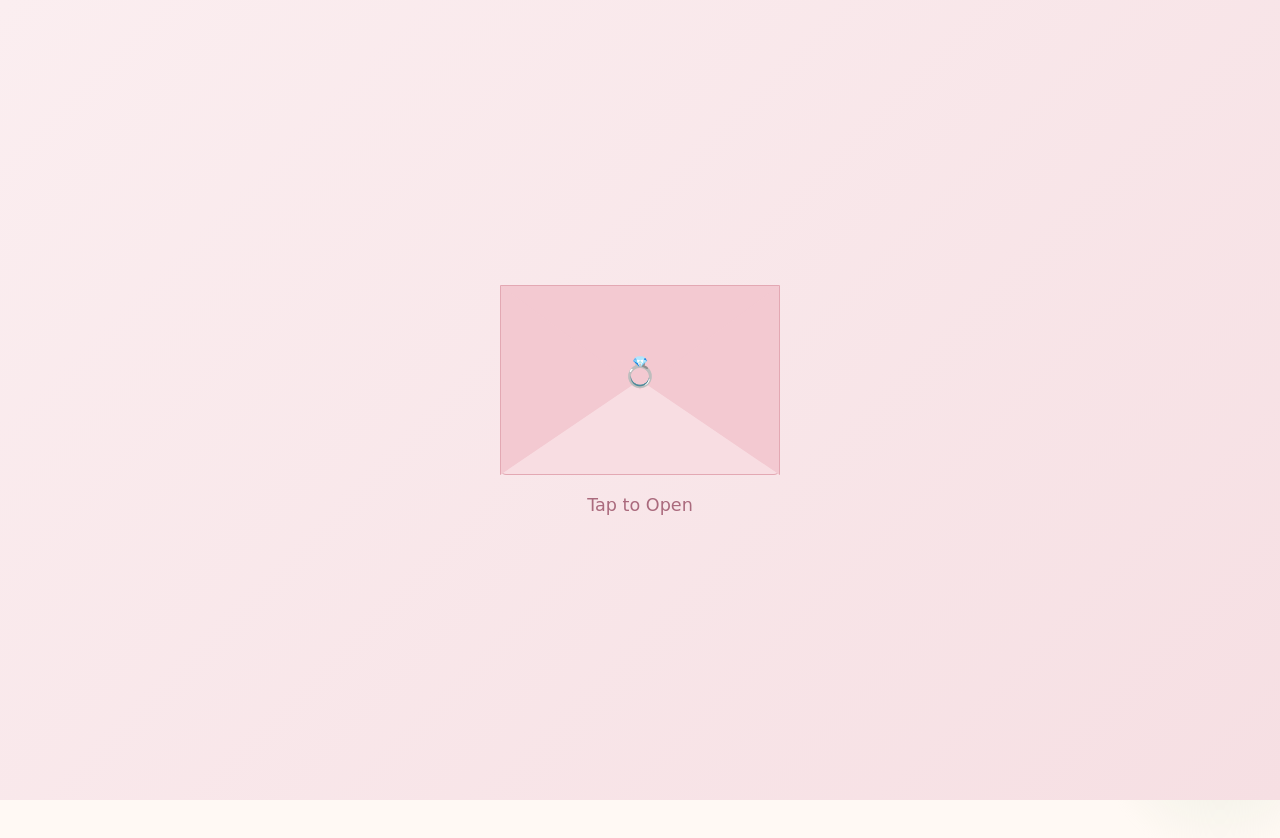
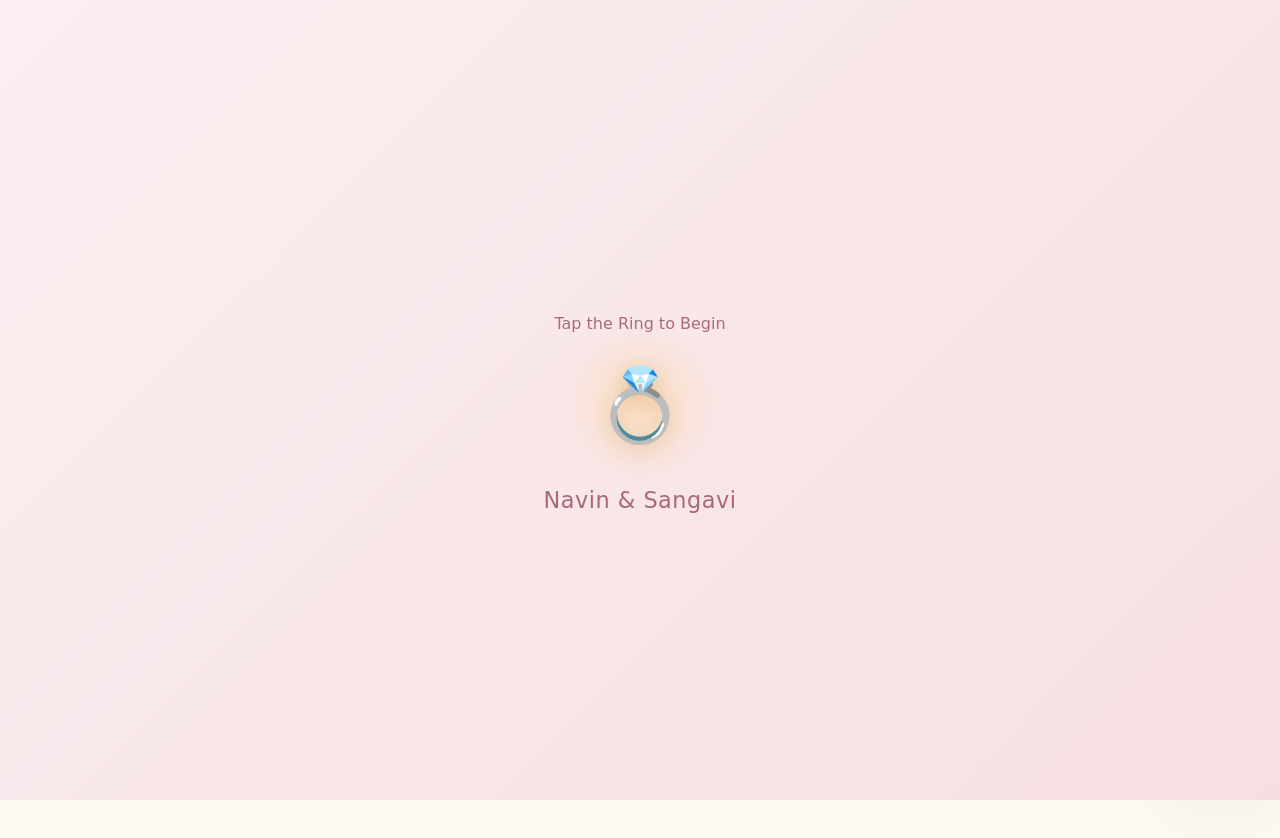
Before and after one commit to nandhunavin16-crypto/navin-sangavi-website, a plain HTML site: page index.html in a window 1280 px wide. Shown: the top 838 px of the page. Drawn offline with nearby package versions, Linux system fonts and the light colour scheme; a web font is replaced by a local one.

Commit message:
Implement ring overlay with animations and text
Added a ring overlay with interactive elements and animations.

```diff
--- a/index.html
+++ b/index.html
@@ -575,52 +575,75 @@ function startGlitter(){
 }
 </script>
 </body>
-  <div id="envelope-overlay">
-  <div class="envelope" id="envelope">
-    <div class="flap flap-top"></div>
-    <div class="flap flap-left"></div>
-    <div class="flap flap-right"></div>
-    <div class="letter">💌</div>
-    <div class="flap flap-bottom"></div>
-    <div class="seal" id="seal">💍</div>
+<div id="ring-overlay">
+  <div class="ring-wrap" id="ringWrap">
+    <div class="ring-icon">💍</div>
+    <div class="ring-glow"></div>
   </div>
-  <p class="tap-text">Tap to Open</p>
+  <p class="tap-text">Tap the Ring to Begin</p>
+  <p class="names-text">Navin & Sangavi</p>
 </div>
 
 <style>
-#envelope-overlay {
+#ring-overlay {
   position: fixed; inset: 0;
   background: linear-gradient(135deg, #fbeef0, #f6dfe3);
   display: flex; flex-direction: column; align-items: center; justify-content: center;
   z-index: 9999;
-  transition: opacity 0.8s ease, visibility 0.8s ease;
+  transition: opacity 0.9s ease, visibility 0.9s ease;
 }
-.envelope { position: relative; width: 280px; height: 190px; cursor: pointer; }
-.flap { position: absolute; background: #f3c9d1; border: 1px solid #e3a8b3; }
-.flap-bottom { width: 100%; height: 100%; background: #f8dde2; border-radius: 6px; top: 0; left: 0; z-index: 1; }
-.flap-left, .flap-right { width: 50%; height: 100%; top: 0; z-index: 2; clip-path: polygon(0 0, 100% 50%, 0 100%); }
-.flap-left { left: 0; }
-.flap-right { right: 0; transform: scaleX(-1); }
-.flap-top { width: 100%; height: 100%; top: 0; left: 0; clip-path: polygon(0 0, 100% 0, 50% 55%); background: #f3c9d1; z-index: 3; transform-origin: top; transition: transform 1s ease; }
-.letter { position: absolute; width: 85%; height: 70%; top: 12%; left: 7.5%; background: #fffaf9; border-radius: 4px; display: flex; align-items: center; justify-content: center; font-size: 2rem; z-index: 0; transition: transform 1s ease 0.3s; box-shadow: 0 2px 10px rgba(0,0,0,0.08); }
-.seal { position: absolute; top: 45%; left: 50%; transform: translate(-50%, -50%); font-size: 1.8rem; z-index: 4; transition: opacity 0.4s ease, transform 0.4s ease; }
-.tap-text { margin-top: 20px; font-family: cursive, sans-serif; color: #a8677a; font-size: 1.1rem; animation: pulse 1.5s infinite; }
-@keyframes pulse { 0%, 100% { opacity: 0.6; } 50% { opacity: 1; } }
-.envelope.open .flap-top { transform: rotateX(180deg); }
-.envelope.open .seal { opacity: 0; transform: translate(-50%, -100%) scale(0.5); }
-.envelope.open .letter { transform: translateY(-140px) scale(1.05); }
-#envelope-overlay.hide { opacity: 0; visibility: hidden; }
-</style>
 
-<script>
-document.getElementById('envelope').addEventListener('click', function() {
-  this.classList.add('open');
-  setTimeout(() => {
-    document.getElementById('envelope-overlay').classList.add('hide');
-    const bgm = document.getElementById('bgm');
-    if (bgm) { bgm.volume = 0.6; bgm.play().catch(()=>{}); }
-  }, 1400);
-});
-</script>
+.ring-wrap {
+  position: relative;
+  width: 140px; height: 140px;
+  display: flex; align-items: center; justify-content: center;
+  cursor: pointer;
+}
+
+.ring-icon {
+  font-size: 4.5rem;
+  z-index: 2;
+  transition: transform 1s cubic-bezier(.5,-0.3,.5,1.3), opacity 0.8s ease;
+  filter: drop-shadow(0 4px 10px rgba(200,150,80,0.4));
+}
+
+.ring-glow {
+  position: absolute;
+  width: 140px; height: 140px;
+  border-radius: 50%;
+  background: radial-gradient(circle, rgba(255,215,150,0.5), transparent 70%);
+  animation: glow-pulse 2s infinite ease-in-out;
+  z-index: 1;
+}
+
+@keyframes glow-pulse {
+  0%, 100% { transform: scale(0.9); opacity: 0.6; }
+  50% { transform: scale(1.15); opacity: 1; }
+}
+
+.names-text {
+  margin-top: 14px;
+  font-family: cursive, sans-serif;
+  color: #a8677a;
+  font-size: 1.4rem;
+  letter-spacing: 0.5px;
+}
+
+.tap-text {
+  margin-top: 26px;
+  font-family: cursive, sans-serif;
+  color: #a8677a;
+  font-size: 1rem;
+  animation: pulse 1.5s infinite;
+  order: -1;
+}
+
+@keyframes pulse {
+  0%, 100% { opacity: 0.6; }
+  50% { opacity: 1; }
+}
+
+/* Spin + shrink on open */
+.ring-wrap.open .ring-ic
 
 </html>
```
